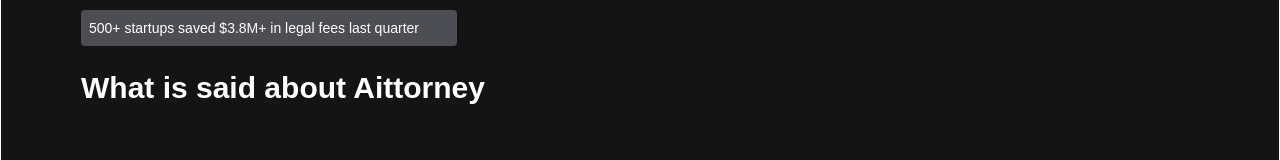
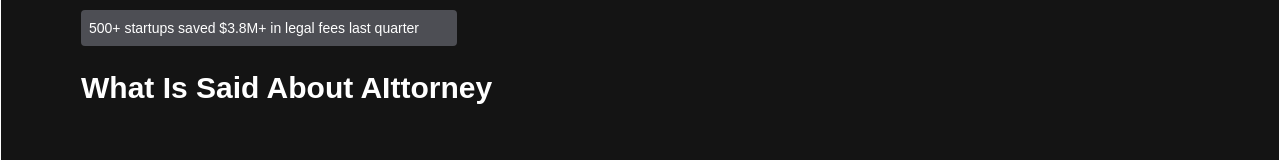
Before and after one commit to Emzzy241/Aittorney, a Next.js app: page / in a window 1280 px wide. Shown: the part 3249-3409 px from the top of the page. Built offline with nearby package versions, Linux system fonts and the light colour scheme.

Commit message:
made modifications in previous sections

```diff
--- a/src/app/page.tsx
+++ b/src/app/page.tsx
@@ -31,7 +31,7 @@
       <SpecialSection />
       <ContentSection
         title="500+ startups saved $3.8M+ in legal fees last quarter"
-        subtitle="What is said about Aittorney"
+        subtitle="What Is Said About AIttorney"
       />
 
     </main>
--- a/src/components/ToDoListSection.tsx
+++ b/src/components/ToDoListSection.tsx
@@ -11,7 +11,7 @@
 const ToDoListSection = () => {
     return (
         <div className="steps p-2 grid grid-cols-3">
-            <div className="step1 p-10 w-11/12">
+            <div className="step1 p-10 w-11/12 border-[#262626]">
                 <i>
                     <img src="/images/icon.png" alt="" />
                 </i>
```
